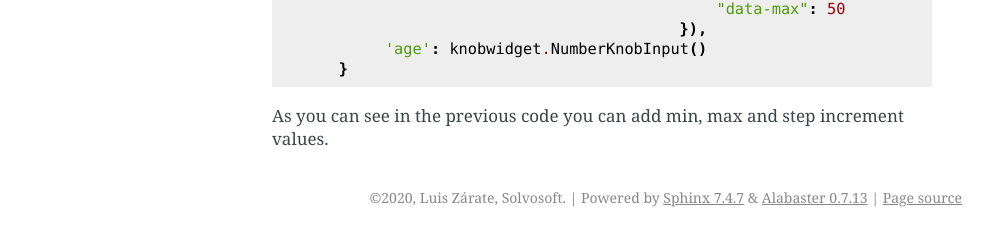
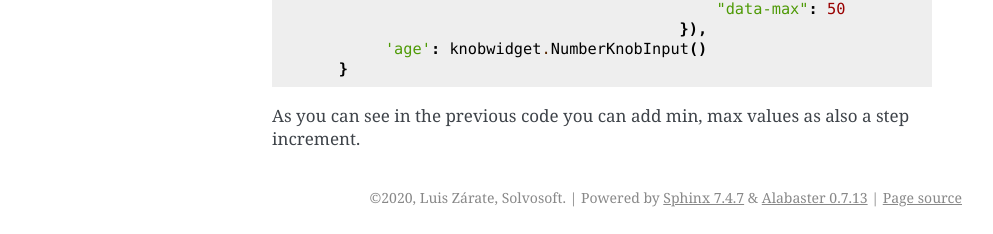
Before and after one commit to Solvosoft/django-gentelella-widgets, a Sphinx documentation site: the page built from docs/source/knob.rst, in a window 1280 px wide. Shown: the part 667-901 px from the top of the page, without its empty margins (148-1141 px from the left). Built offline with Sphinx 7.4.7, drawn with Linux system fonts in a browser that asks for light colours.

Commit message:
the description change

```diff
--- a/docs/source/index.rst
+++ b/docs/source/index.rst
@@ -14,9 +14,9 @@ Welcome to Django gentelella widgets's documentation!
    notifications
    pallete
    blog
-   color
    elements
    knob
+   color
    templates
    forms
    widgets
--- a/docs/source/knob.rst
+++ b/docs/source/knob.rst
@@ -30,4 +30,4 @@ You can add this widget in a *IntegerField* or *FloatField.*
             'age': knobwidget.NumberKnobInput()
        }
 
-As you can see in the previous code you can add min, max and step increment values.
+As you can see in the previous code you can add min, max values as also a step increment.
```
